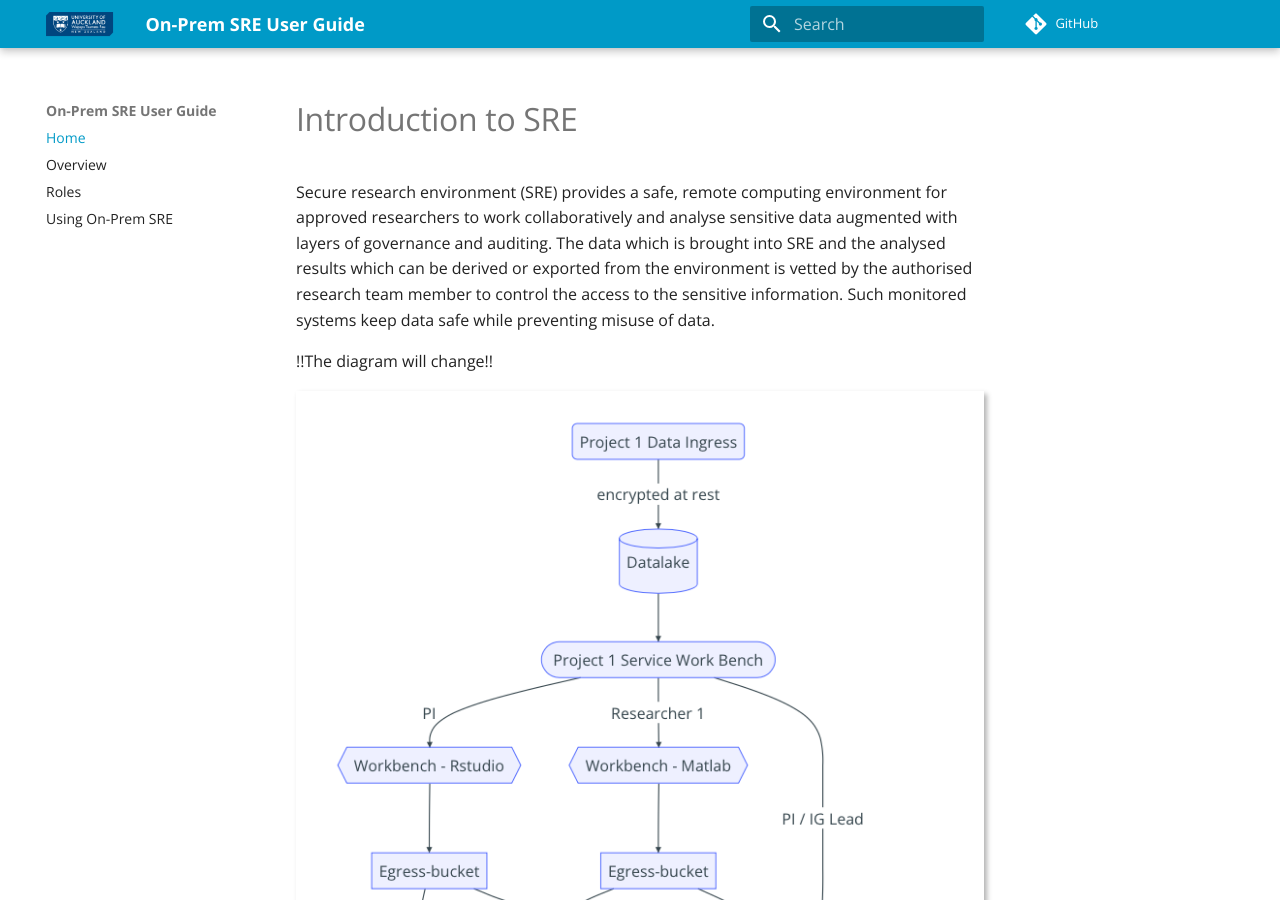
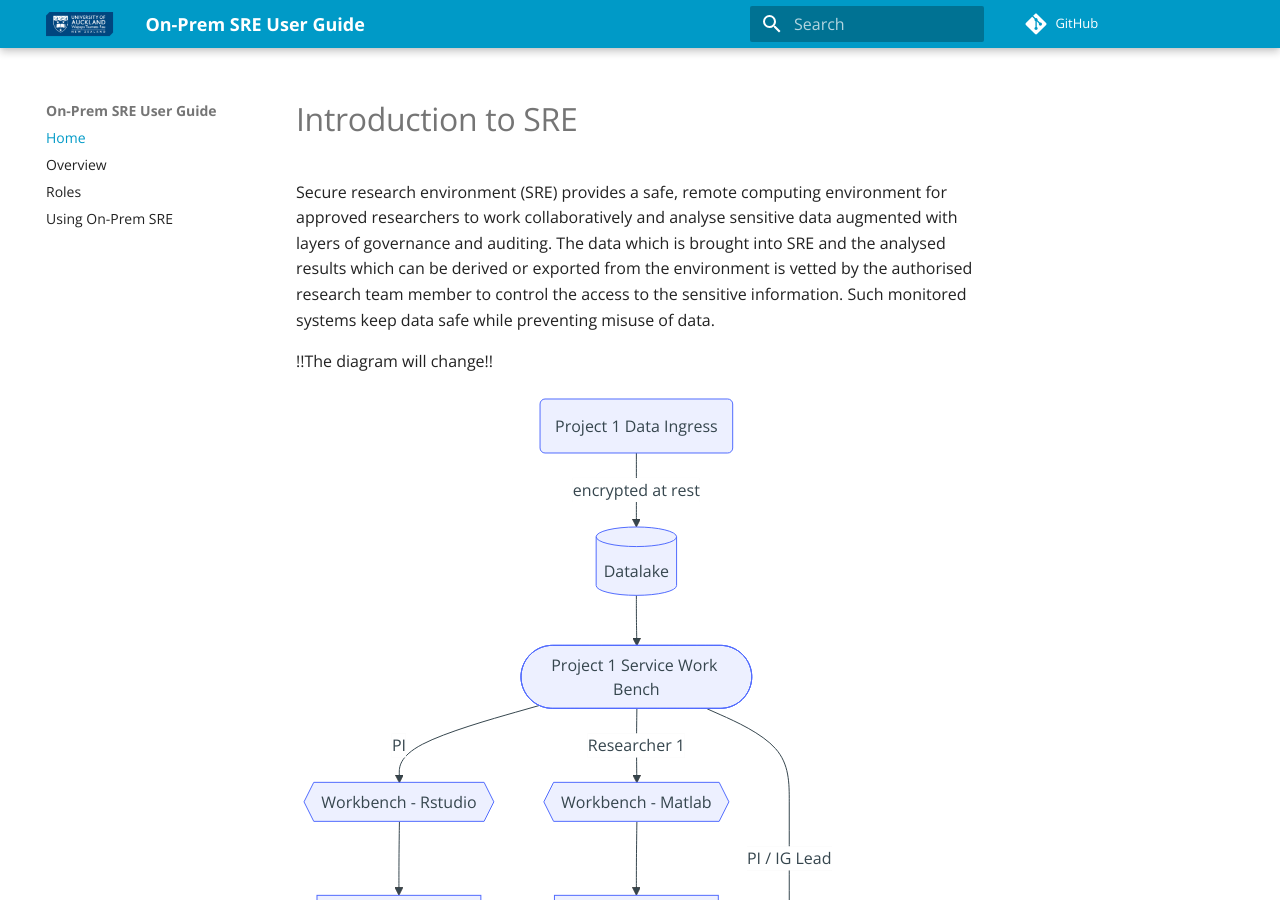
Before and after one commit to UoA-eResearch/On-Prem-SRE-UserGuide, an MkDocs documentation site: the page built from docs/index.md, in a window 1280 px wide and 900 px high. Built offline with MkDocs 1.6.1 and Material for MkDocs 9.7.7, drawn with Linux system fonts in a browser that asks for light colours; comment, search, counter and statistics services are not loaded.

Commit message:
Update index.md diagram

````diff
--- a/docs/index.md
+++ b/docs/index.md
@@ -2,11 +2,6 @@
 Secure research environment (SRE) provides a safe, remote computing environment for approved researchers to work collaboratively and analyse sensitive data augmented with layers of governance and auditing. The data which is brought into SRE and the analysed results which can be derived or exported from the environment is vetted by the authorised research team member to control the access to the sensitive information. Such monitored systems keep data safe while preventing misuse of data.
 
 !!The diagram will change!!
-
-<figure markdown>
-  ![diagram](img/diagram.png)
-  <figcaption> </figcaption>
-</figure>
 
 ``` mermaid
 graph
````
